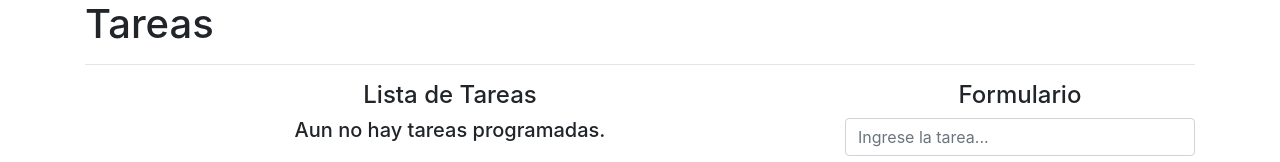
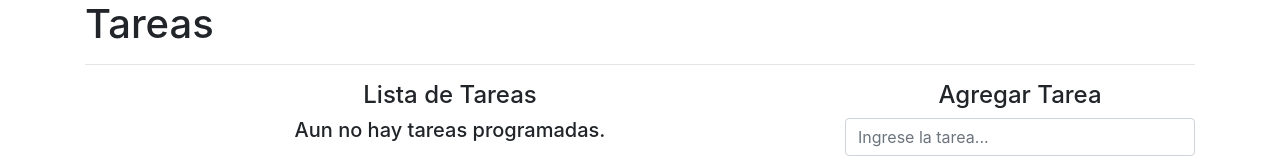
Before and after one commit to Chalo21/crud, a React (Create React App) app: page / in a window 1280 px wide. Shown: the top 162 px of the page. Built offline with nearby package versions, Linux system fonts and the light colour scheme.

Commit message:
Edit a task

```diff
--- a/src/App.js
+++ b/src/App.js
@@ -5,6 +5,8 @@ import shortid from 'shortid'
 function App() {
   const [task, setTask] = useState("")
   const [tasks, setTasks] = useState([])
+  const [editMode, setEditMode] = useState(false)
+  const [id, setId] = useState("")
 
   const addTask = (e) => {
     e.preventDefault()
@@ -22,9 +24,29 @@ function App() {
     setTask("")
   }
 
+  const saveTask = (e) => {
+    e.preventDefault()
+    if (isEmpty(task)){
+      console.log("task empty")
+      return
+    }
+
+    const editedTasks = tasks.map(item => item.id === id ? {id, name: task} : item)
+    setTasks(editedTasks)
+    setEditMode(false)
+    setTask("")
+    setId("")
+  }
+
   const deleteTask = (id) => {
     const filteredTasks = tasks.filter(task => task.id !== id)
     setTasks(filteredTasks)
+  }
+
+  const editTask = (theTask) => {
+    setTask(theTask.name)
+    setEditMode(true)
+    setId(theTask.id)
   }
 
   return (
@@ -51,6 +73,7 @@ function App() {
                         </button>
                       <button
                         className="btn btn-warning btn-sm float-right"
+                        onClick = {() => editTask(task)}
                       >
                         Editar
                       </button>
@@ -62,8 +85,11 @@ function App() {
           }
         </div>
         <div className="col-4">
-          <h4 className="text-center">Formulario</h4>
-          <form onSubmit={addTask}>
+          <h4
+            className="text-center">
+            { editMode ? "Modificar Tarea" : "Agregar Tarea"}
+          </h4>
+          <form onSubmit={editMode ? saveTask : addTask}>
             <input
               type="text"
               className="form-control mb-2"
@@ -72,10 +98,10 @@ function App() {
               value={task}
             />
             <button
-              className="btn btn-dark btn-block"
+              className={ editMode ? "btn btn-warning btn-block":"btn btn-dark btn-block"}
               type="submit"
             >
-              Agregar
+              { editMode ? "Guardar" : "Agregar" }
             </button>
           </form>
         </div>
```
